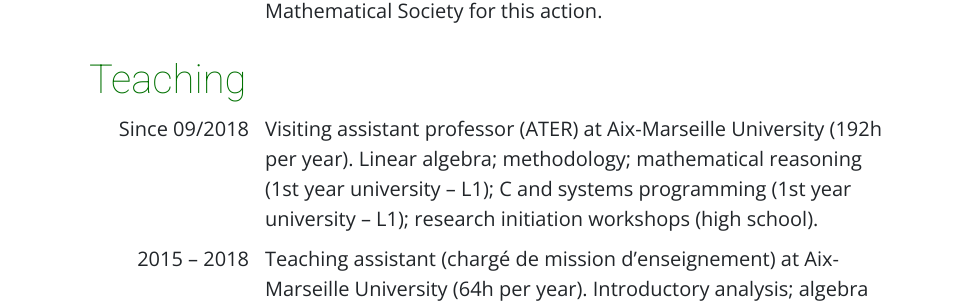
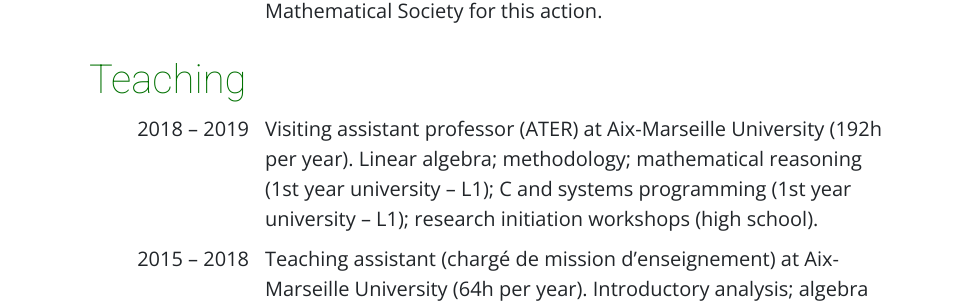
Before and after one commit to guillaume-geoffroy/geoffroy.re, a Jekyll site: the page built from en/cv.md, in a window 1280 px wide and 900 px high, scrolled down 2689 px. Shown: the part 157-465 px from the top of the window, without its empty margins (151-1131 px from the left). Built offline with Jekyll 4.4.1, drawn with Linux system fonts in a browser that asks for light colours; nearby versions of some CDN libraries; our own code applies the rules of GitHub Pages for plain Markdown files.

Commit message:
Correction CV

```diff
--- a/en/cv.md
+++ b/en/cv.md
@@ -80,7 +80,7 @@ Co-founder and vice-president of Pi Day association ([www.piday.fr](http://www.p
 Teaching
 ========
 
-Since 09/2018 :: **Visiting assistant professor (ATER)** at Aix-Marseille University (192h per year). Linear algebra; methodology; mathematical reasoning (1st year university -- L1); C and systems programming (1st year university -- L1); research initiation workshops (high school).
+2018 -- 2019 :: **Visiting assistant professor (ATER)** at Aix-Marseille University (192h per year). Linear algebra; methodology; mathematical reasoning (1st year university -- L1); C and systems programming (1st year university -- L1); research initiation workshops (high school).
 
 2015 -- 2018 :: **Teaching assistant** (chargé de mission d’enseignement) at Aix-Marseille University (64h per year). Introductory analysis; algebra and geometry (1st year university -- L1); C programming (1st and 2nd year university -- L1 & L2); logic and computability (graduate course -- M2); research initiation workshops (high school).
 
```
Also changed, not shown: fr/cv.md (+1 -1 lines).
